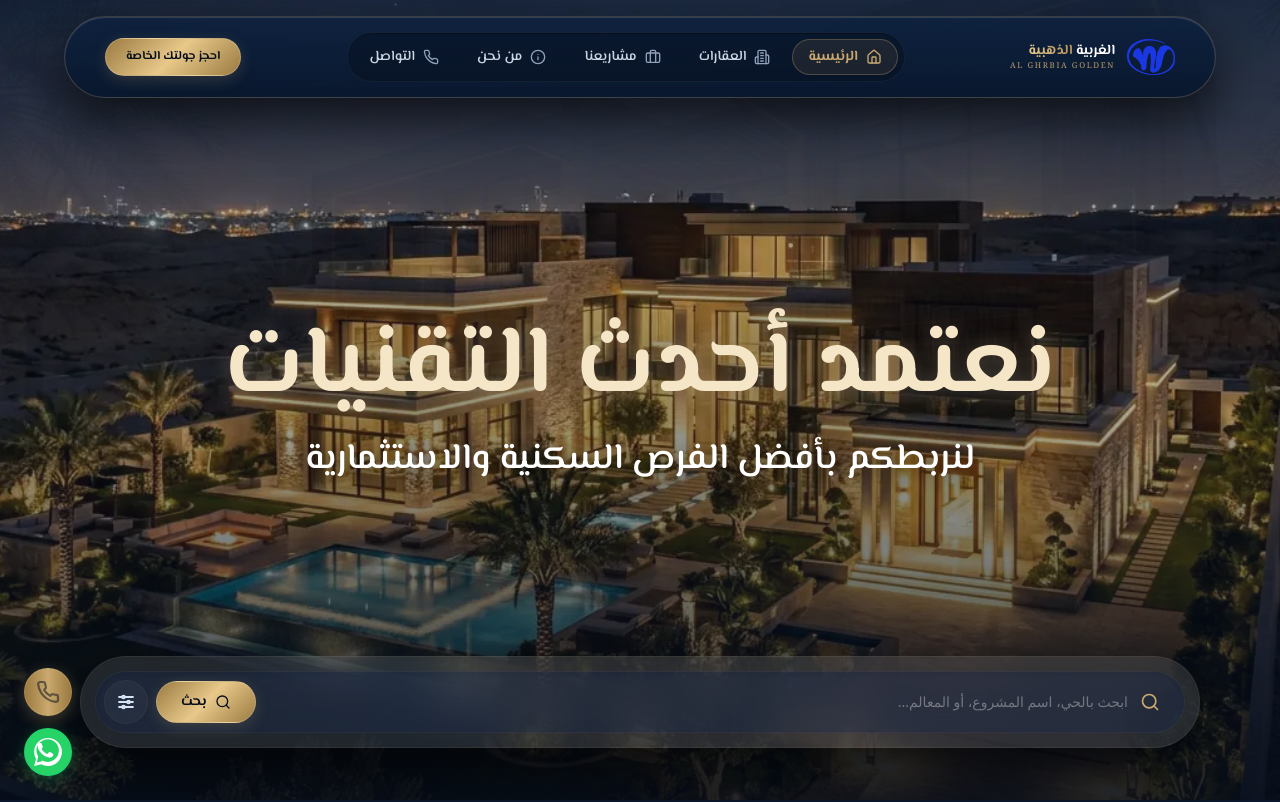
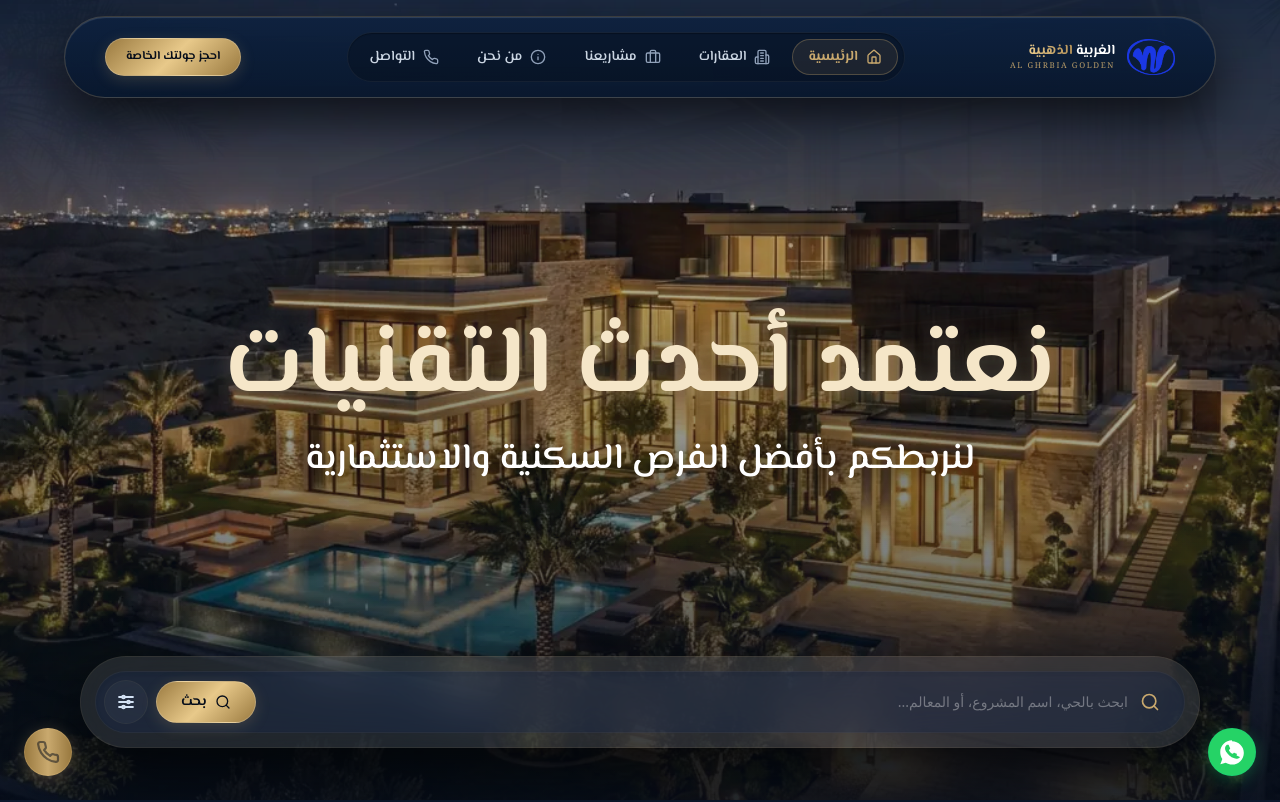
Before and after one commit to karemm2018/alghrbiagolde, a Next.js app: page / in a window 1280 px wide. Shown: the top 802 px of the page. Built offline with nearby package versions, Linux system fonts and the light colour scheme; a web font is replaced by a local one.

Commit message:
feat: improve WhatsApp icon and separate call/WhatsApp buttons to left/right layout

```diff
--- a/src/components/layout/FloatingContact.tsx
+++ b/src/components/layout/FloatingContact.tsx
@@ -9,35 +9,33 @@ export default function FloatingContact() {
   const phoneUrl = "tel:+966550085811";
 
   return (
-    <div className="fixed bottom-6 left-6 z-45 flex flex-col gap-3 items-center select-none" dir="ltr">
-
-      {/* 1. Floating Phone Call Button */}
+    <>
+      {/* 1. Floating Phone Call Button - Bottom Left */}
       <a
         href={phoneUrl}
-        className="w-10 h-10 sm:w-12 sm:h-12 rounded-full bg-gradient-to-r from-gold-deep via-gold-primary to-gold-deep hover:from-gold-primary hover:to-gold-light text-bg-midnight border border-gold-light/20 flex items-center justify-center shadow-[0_4px_16px_rgba(201,169,110,0.3)] hover:shadow-[0_4px_24px_rgba(201,169,110,0.5)] hover:scale-105 active:scale-95 transition-all duration-300 group"
+        className="fixed bottom-6 left-6 z-45 w-10 h-10 sm:w-12 sm:h-12 rounded-full bg-gradient-to-r from-gold-deep via-gold-primary to-gold-deep hover:from-gold-primary hover:to-gold-light text-bg-midnight border border-gold-light/20 flex items-center justify-center shadow-[0_4px_16px_rgba(201,169,110,0.3)] hover:shadow-[0_4px_24px_rgba(201,169,110,0.5)] hover:scale-105 active:scale-95 transition-all duration-300 group select-none"
         title="اتصال هاتفي مباشر"
         aria-label="اتصال هاتفي مباشر"
       >
         <Phone className="w-5 h-5 sm:w-6 sm:h-6 stroke-[2.2] animate-pulse" />
       </a>
 
-      {/* 2. Floating WhatsApp Button */}
+      {/* 2. Floating WhatsApp Button - Bottom Right */}
       <a
         href={whatsappUrl}
         target="_blank"
         rel="noopener noreferrer"
-        className="w-10 h-10 sm:w-12 sm:h-12 rounded-full bg-[#25D366] hover:bg-[#20ba5a] text-white border border-emerald-400/20 flex items-center justify-center shadow-[0_4px_16px_rgba(37,211,102,0.3)] hover:shadow-[0_4px_24px_rgba(37,211,102,0.5)] hover:scale-105 active:scale-95 transition-all duration-300"
+        className="fixed bottom-6 right-6 z-45 w-10 h-10 sm:w-12 sm:h-12 rounded-full bg-[#25D366] hover:bg-[#20ba5a] text-white border border-emerald-400/20 flex items-center justify-center shadow-[0_4px_16px_rgba(37,211,102,0.3)] hover:shadow-[0_4px_24px_rgba(37,211,102,0.5)] hover:scale-105 active:scale-95 transition-all duration-300 select-none"
         title="محادثة واتساب فورية"
         aria-label="محادثة واتساب فورية"
       >
         <svg
           viewBox="0 0 24 24"
-          className="w-5.5 h-5.5 sm:w-7 sm:h-7 fill-current"
+          className="w-6 h-6 sm:w-7 sm:h-7 fill-current"
         >
-          <path d="M.057 24l1.687-6.163c-1.041-1.804-1.588-3.849-1.587-5.946C.06 5.348 5.397.01 12.008.01c3.202.001 6.212 1.246 8.477 3.514 2.266 2.268 3.507 5.28 3.505 8.484-.004 6.657-5.34 11.997-11.953 11.997-2.005-.001-3.973-.502-5.733-1.458L0 24zm6.59-4.846c1.6.95 3.188 1.449 4.825 1.451 5.436 0 9.86-4.37 9.864-9.799.002-2.63-1.023-5.101-2.885-6.965C16.528 2.01 14.07 1.006 11.993 1.006c-5.452 0-9.88 4.417-9.884 9.761-.002 1.802.502 3.55 1.462 5.076L2.482 21.07l5.244-1.373-.079-.543zM15.76 13.06c-.322-.16-1.897-.932-2.193-1.04-.297-.11-.513-.16-.73.16-.214.32-.832 1.04-1.018 1.25-.187.21-.374.24-.696.08-.322-.16-1.36-.5-2.59-1.6-1.033-.92-1.73-2.05-1.93-2.4-.2-.34-.02-.53.15-.7.15-.15.32-.35.48-.53.16-.18.21-.3.32-.5.11-.2.05-.38-.03-.54-.08-.16-.73-1.76-1-2.4-.26-.63-.52-.55-.73-.56-.18-.01-.4-.01-.61-.01-.21 0-.56.08-.85.4-.3.32-1.15 1.13-1.15 2.76 0 1.63 1.19 3.2 1.35 3.42.16.22 2.34 3.58 5.68 5.02.79.34 1.4.55 1.88.7.8.25 1.52.22 2.09.13.64-.1 1.897-.77 2.163-1.48.26-.7.26-1.3.18-1.42-.08-.12-.29-.18-.61-.34z"/>
+          <path d="M12.031 2C6.446 2 1.922 6.476 1.922 12c0 2.215.656 4.28 1.776 6.012L2 22.48l4.67-1.213C8.36 22.25 10.143 22.8 12.03 22.8c5.586 0 10.11-4.475 10.11-10c0-5.524-4.524-10-10.11-10zm6.758 14.283c-.277.778-1.611 1.483-2.22 1.53-.58.045-1.127.228-3.702-.79-3.29-1.302-5.328-4.572-5.492-4.786-.164-.214-1.332-1.745-1.332-3.328 0-1.583.847-2.36 1.144-2.673.296-.314.646-.39.862-.39s.43.003.616.012c.193.008.452-.07.708.547.256.618.874 2.106.95 2.256.075.15.126.326.025.52-.1.196-.15.318-.297.487-.148.168-.312.378-.445.508-.148.145-.304.303-.13.597.172.293.768 1.252 1.65 2.023.163.14.3.26.474.37.525.334.83.428 1.112.27.3-.17.653-.515.82-.724.168-.21.32-.178.536-.1.216.078 1.37.636 1.605.753.235.116.392.174.45.27.058.096.058.556-.22 1.334z"/>
         </svg>
       </a>
-
-    </div>
+    </>
   );
 }
```
